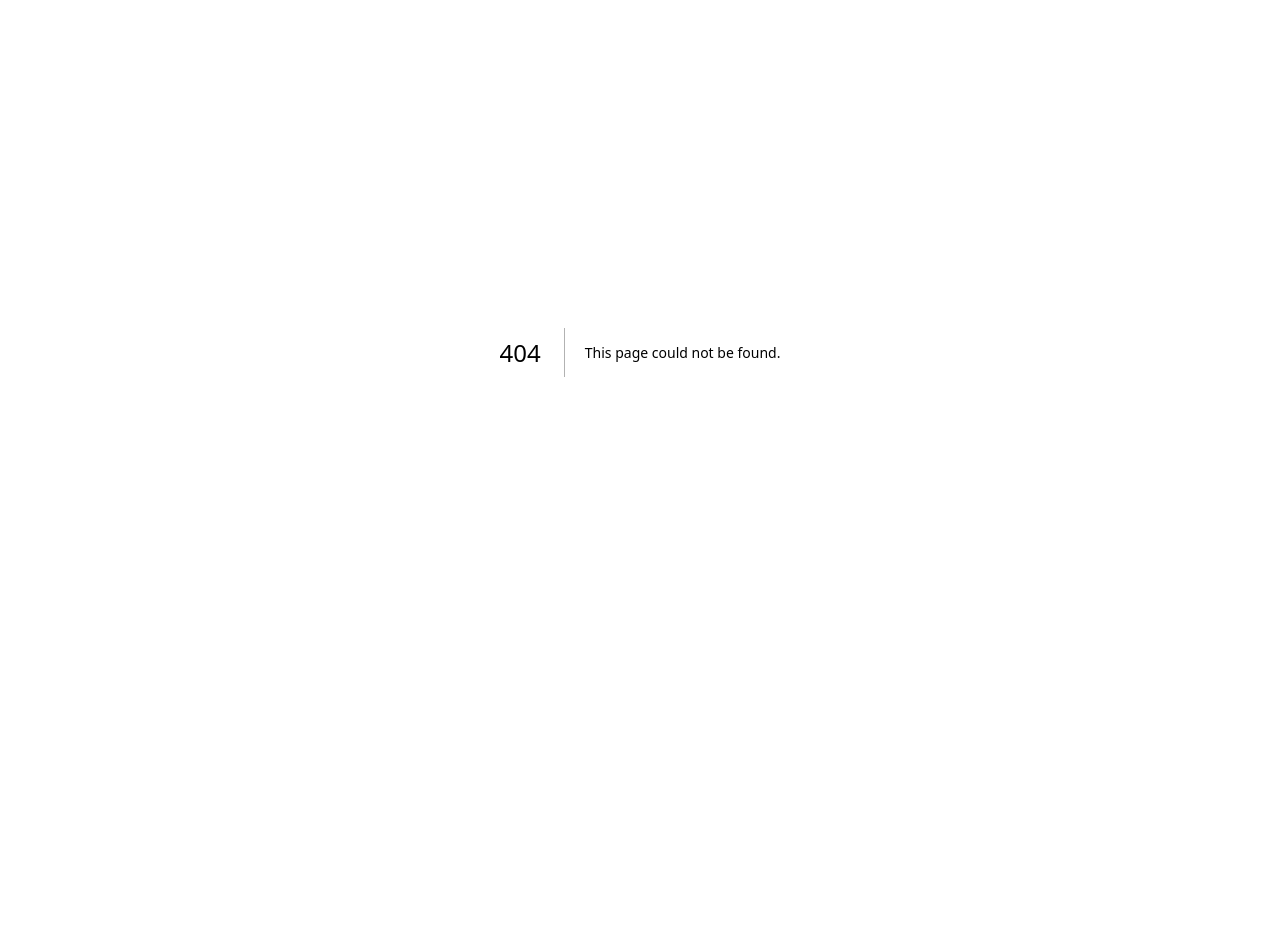
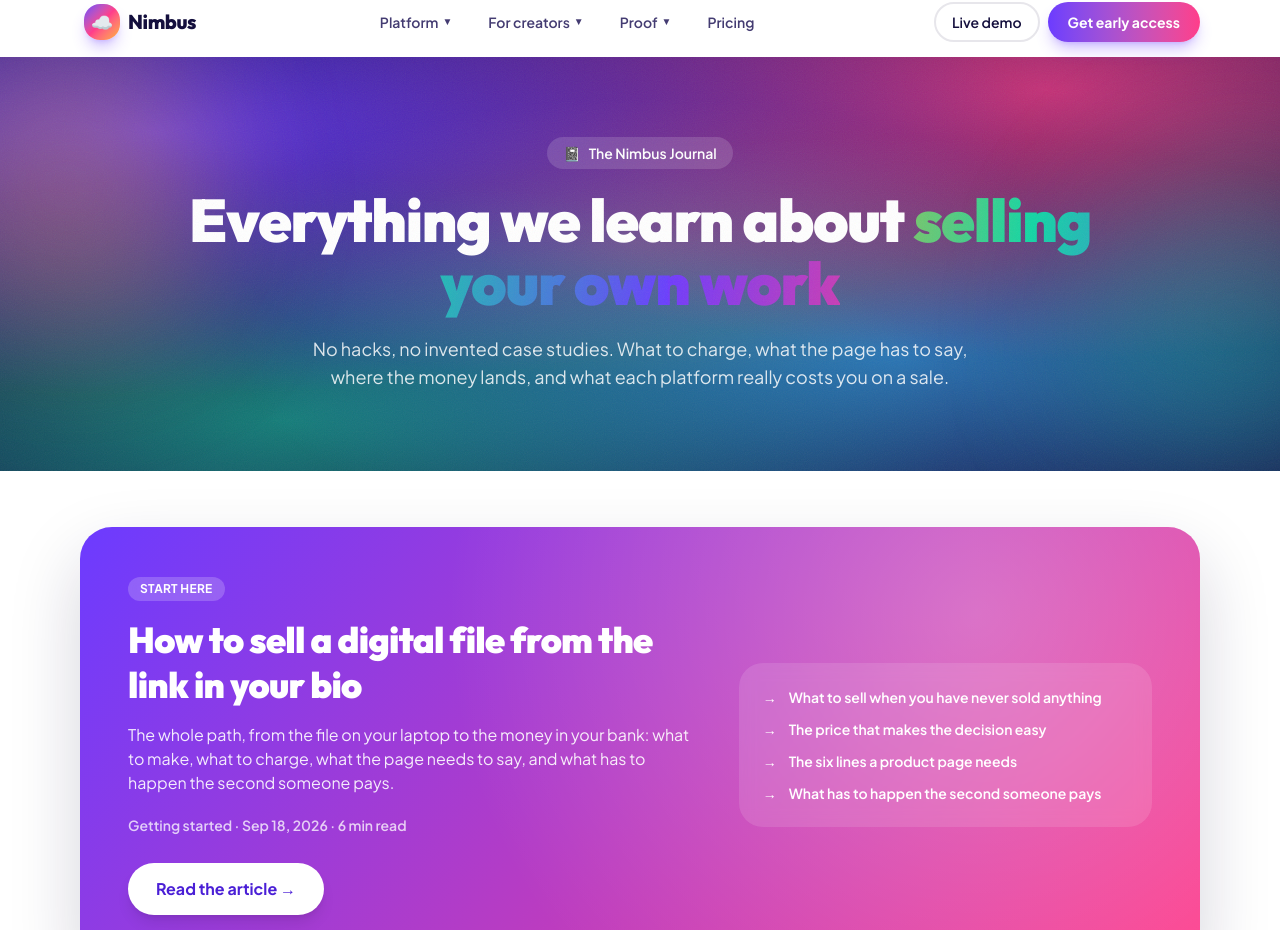
Before and after one commit to viniciussucupira/nimbus-labs, a Next.js app: page /blog in a window 1280 px wide. Before the commit this address had no page. Shown: the part 48-978 px from the top of the page. Before the commit the page ends 800 px from the top, so only its background shows below. Built offline with nearby package versions, Linux system fonts and the light colour scheme.

Commit message:
feat: the blog front page, with categories and a search

```diff
--- /dev/null
+++ b/app/blog/page.tsx
@@ -0,0 +1,184 @@
+import type { Metadata } from "next";
+import Link from "next/link";
+import { BlogBrowser } from "@/components/blog-browser";
+import { RevealOnScroll } from "@/components/home-parts";
+import { SiteFooter } from "@/components/site-footer";
+import { SiteNav } from "@/components/site-nav";
+import {
+  BLOG_CATEGORIES,
+  featuredPost,
+  formatPostDate,
+  postsSorted,
+} from "@/lib/blog";
+
+export const metadata: Metadata = {
+  title: "The Nimbus Journal — selling digital products without the guesswork",
+  description:
+    "Plain guides on selling files, plans and calls from a link in your bio: what to charge, what the page has to say, where the money lands, and what every platform costs you per sale.",
+};
+
+export default function BlogIndexPage() {
+  const featured = featuredPost();
+  const rest = postsSorted().filter((post) => post.slug !== featured.slug);
+
+  return (
+    <div className="flex min-h-screen flex-col bg-white text-ink">
+      <RevealOnScroll />
+      <SiteNav />
+
+      <main id="content" className="flex-1">
+        {/* ---------------- header ---------------- */}
+        <section className="nb-mesh nb-grain relative overflow-hidden text-white">
+          <div
+            aria-hidden="true"
+            className="nb-blob absolute -left-24 top-0 h-72 w-72 bg-amber-brand/30 blur-3xl"
+          />
+          <div
+            aria-hidden="true"
+            className="nb-blob absolute -right-20 bottom-0 h-72 w-72 bg-mint-brand/25 blur-3xl"
+          />
+          <div className="relative mx-auto max-w-5xl px-4 py-16 text-center sm:py-20">
+            <p className="inline-flex items-center gap-2 rounded-full bg-white/15 px-4 py-1.5 text-sm font-semibold backdrop-blur">
+              <span aria-hidden="true">📓</span> The Nimbus Journal
+            </p>
+            <h1 className="font-display mt-5 text-4xl font-black leading-[1.05] sm:text-6xl">
+              Everything we learn about{" "}
+              <span className="nb-gradient-text">selling your own work</span>
+            </h1>
+            <p className="mx-auto mt-5 max-w-2xl text-lg text-white/85">
+              No hacks, no invented case studies. What to charge, what the page
+              has to say, where the money lands, and what each platform really
+              costs you on a sale.
+            </p>
+          </div>
+        </section>
+
+        {/* ---------------- featured ---------------- */}
+        {featured ? (
+          <section className="mx-auto max-w-6xl px-4 py-14">
+            <article className="reveal relative overflow-hidden rounded-[2rem] shadow-[0_30px_70px_rgba(20,15,61,0.18)]">
+              <div
+                className="absolute inset-0"
+                style={{
+                  backgroundImage: `linear-gradient(130deg, ${featured.from}, ${featured.to})`,
+                }}
+              />
+              <div
+                aria-hidden="true"
+                className="absolute inset-0 bg-[radial-gradient(circle_at_80%_20%,rgba(255,255,255,0.28),transparent_55%)]"
+              />
+              <div className="relative grid gap-8 p-8 text-white sm:p-12 lg:grid-cols-[1.4fr_1fr] lg:items-center">
+                <div>
+                  <p className="inline-flex rounded-full bg-white/20 px-3 py-1 text-xs font-bold uppercase tracking-wide backdrop-blur">
+                    Start here
+                  </p>
+                  <h2 className="font-display mt-4 text-3xl font-black leading-tight sm:text-4xl">
+                    {featured.title}
+                  </h2>
+                  <p className="mt-4 max-w-xl text-white/90">
+                    {featured.excerpt}
+                  </p>
+                  <p className="mt-5 text-sm font-semibold text-white/75">
+                    {featured.category} · {formatPostDate(featured.date)} ·{" "}
+                    {featured.readMinutes} min read
+                  </p>
+                  <Link
+                    href={`/blog/${featured.slug}`}
+                    className="mt-7 inline-block rounded-full bg-white px-7 py-3.5 font-bold text-violet-deep shadow-lg transition hover:-translate-y-0.5"
+                  >
+                    Read the article →
+                  </Link>
+                </div>
+
+                <ul className="space-y-3 rounded-3xl bg-white/12 p-6 backdrop-blur">
+                  {[
+                    "What to sell when you have never sold anything",
+                    "The price that makes the decision easy",
+                    "The six lines a product page needs",
+                    "What has to happen the second someone pays",
+                  ].map((line) => (
+                    <li key={line} className="flex gap-3 text-sm font-semibold">
+                      <span aria-hidden="true">→</span>
+                      <span>{line}</span>
+                    </li>
+                  ))}
+                </ul>
+              </div>
+            </article>
+          </section>
+        ) : null}
+
+        {/* ---------------- all articles ---------------- */}
+        <section className="mx-auto max-w-6xl px-4 pb-16">
+          <h2 className="font-display text-3xl font-black text-ink sm:text-4xl">
+            More to explore
+          </h2>
+          <p className="mt-3 max-w-2xl text-ink-soft">
+            Pick a subject or search for a word. Every article is written by us
+            and says where its facts come from.
+          </p>
+
+          <div className="mt-8">
+            <BlogBrowser posts={rest} categories={[...BLOG_CATEGORIES]} />
+          </div>
+        </section>
+
+        {/* ---------------- newsletter ---------------- */}
+        <section className="px-4 pb-20">
+          <div className="reveal relative mx-auto max-w-5xl overflow-hidden rounded-[2rem] bg-ink p-8 text-white sm:p-12">
+            <div
+              aria-hidden="true"
+              className="nb-blob absolute -left-16 -top-16 h-56 w-56 bg-violet-brand/40 blur-3xl"
+            />
+            <div
+              aria-hidden="true"
+              className="nb-blob absolute -bottom-20 right-0 h-56 w-56 bg-pink-brand/35 blur-3xl"
+            />
+            <div className="relative grid gap-8 lg:grid-cols-[1.2fr_1fr] lg:items-center">
+              <div>
+                <h2 className="font-display text-3xl font-black sm:text-4xl">
+                  Want an email when Nimbus opens?
+                </h2>
+                <p className="mt-4 text-white/80">
+                  Leave your address on the early access page. We write when
+                  there is something real to say — a page you can use, a feature
+                  that shipped, a number we measured. Nothing else, and you can
+                  leave at any time.
+                </p>
+                <div className="mt-7 flex flex-wrap gap-3">
+                  <Link
+                    href="/creators"
+                    className="rounded-full bg-white px-7 py-3.5 font-bold text-violet-deep shadow-lg transition hover:-translate-y-0.5"
+                  >
+                    Get early access
+                  </Link>
+                  <Link
+                    href="/demo"
+                    className="rounded-full border-2 border-white/70 px-7 py-3.5 font-bold text-white transition hover:bg-white hover:text-violet-deep"
+                  >
+                    Open the live demo store
+                  </Link>
+                </div>
+              </div>
+
+              <ul className="space-y-3 rounded-3xl bg-white/10 p-6 text-sm font-semibold backdrop-blur">
+                {[
+                  "We only email you if you tick the box.",
+                  "No sharing your address with anyone.",
+                  "One link in every email to stop them for good.",
+                ].map((line) => (
+                  <li key={line} className="flex gap-3">
+                    <span aria-hidden="true">✓</span>
+                    <span>{line}</span>
+                  </li>
+                ))}
+              </ul>
+            </div>
+          </div>
+        </section>
+      </main>
+
+      <SiteFooter />
+    </div>
+  );
+}
```
